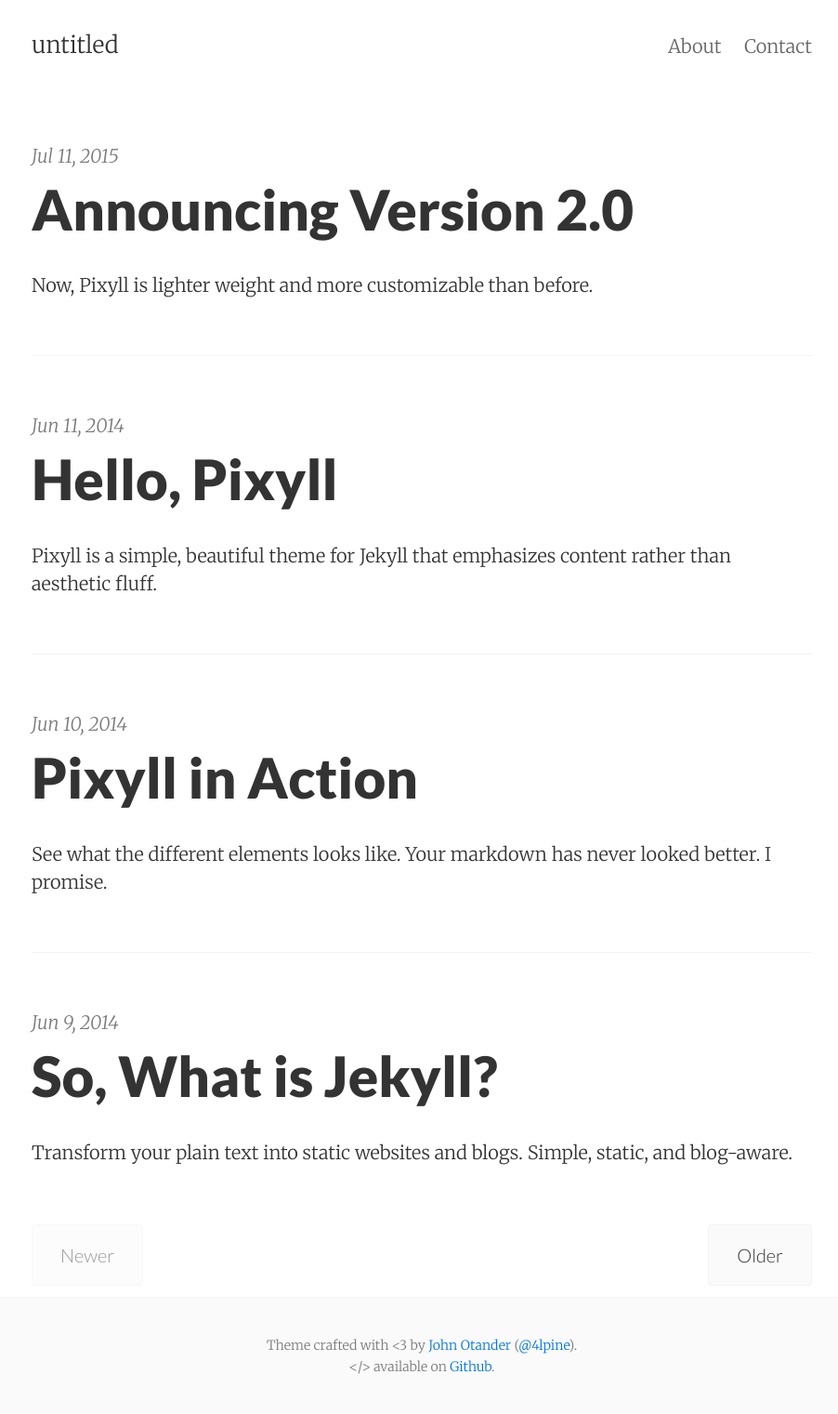
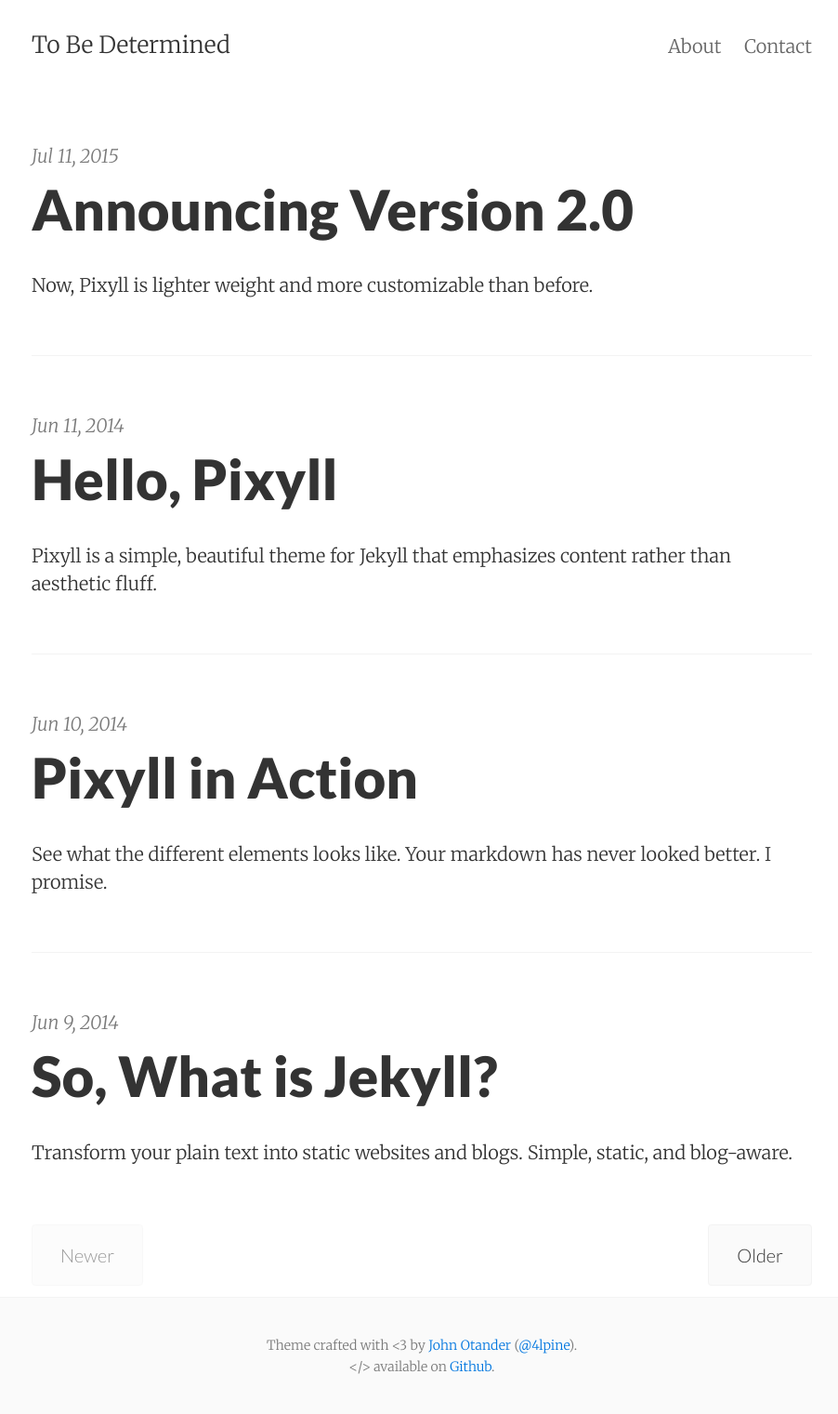
Before and after one commit to nicolashahn/nicolashahn.github.io, a Jekyll site: the page built from index.html, in a window 1280 px wide. Shown: the whole page at 93% size, without its empty margins (186-1088 px from the left). Built offline with Jekyll 4.4.1, drawn with Linux system fonts in a browser that asks for light colours; the list of posts is cut into pages by our own code.

Commit message:
modified config

```diff
--- a/_config.yml
+++ b/_config.yml
@@ -1,10 +1,10 @@
 # Site settings
-title:       untitled
+title:       To Be Determined
 email:       nicolas@stonespring.org
 author:      Nicolas Hahn
 description: Thoughts posted every sometimes
-baseurl:     ""
-url:         "nicolas@stonespring.org"
+baseurl:     "/nicolashahn.github.io"
+url:         "http://nicolashahn.github.io"
 
 # Google analytics
 google_analytics:
@@ -20,7 +20,7 @@
 disqus_shortname:
 
 # Social icons
-github_username:
+github_username: nicolashahn
 stackoverflow_id:
 twitter_username:
 google_plus_id:
```
